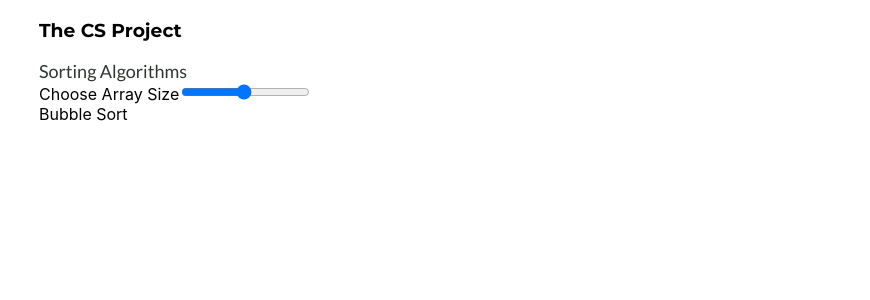
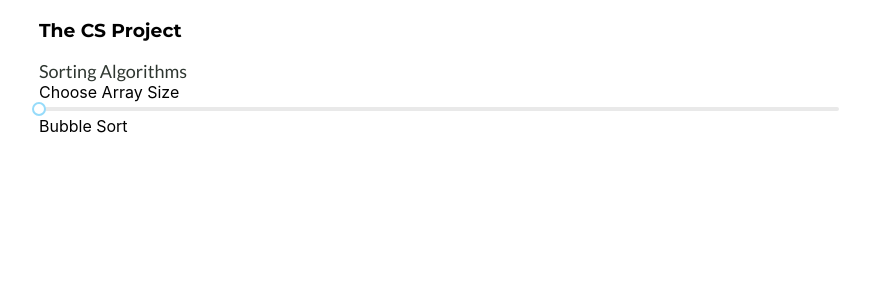
Before and after one commit to CaroMen/TheCSProject, a React (Create React App) app: page /bubble-sort in a window 1280 px wide. Shown: the top 300 px of the page, without its empty margins (201-1071 px from the left). Built offline with nearby package versions, Linux system fonts and the light colour scheme.

Commit message:
testing slider for arrays to let user choose size of array for visualizers

```diff
--- a/package.json
+++ b/package.json
@@ -7,6 +7,7 @@
     "@testing-library/jest-dom": "^5.11.4",
     "@testing-library/react": "^11.1.0",
     "@testing-library/user-event": "^12.1.10",
+    "rc-slider": "^9.7.2",
     "react": "^17.0.1",
     "react-accessible-accordion": "^3.3.4",
     "react-dom": "^17.0.1",
--- a/src/App.js
+++ b/src/App.js
@@ -8,7 +8,7 @@ function App() {
     <BrowserRouter>
       <NavBar />
       <Switch>
-        <Route to={`/bubble-sort`}>
+        <Route exact path="/bubble-sort">
           <BubbleVis />
         </Route>
       </Switch>
--- a/src/components/OptionsSelector/BubbleVis.js
+++ b/src/components/OptionsSelector/BubbleVis.js
@@ -1,6 +1,9 @@
 import React, { useState } from 'react';
 import { bubbleSort } from "../Algorithms/BubbleSort"
 import { animator } from '../../animator';
+import Slider from 'rc-slider';
+import 'rc-slider/assets/index.css';
+
 
 const BubbleVis = () => {
     const [arr, setArr] = useState([]);
@@ -18,17 +21,24 @@ const BubbleVis = () => {
         <div>
             <div className="select-size">
                 <label>Choose Array Size</label>
-                <input
-                    type="range"
-                    min="5"
-                    high="80"
-                    step="2"
-                ></input>
+                <Slider
+                    onChange={(val) => {
+
+                        console.log('val', val)
+                        setArr(val);
+                    }}
+                    value={5}
+                    min={5}
+                    high={80}
+                ></Slider>
             </div>
             <div>
-                {arr.map((val, i) => (
-                    <div></div>
-                ))}
+                {console.log('arr', arr)}
+                {/* {arr.map((val, i) => (
+                    <div>
+                        {console.log('butthole', val)}
+                    </div>
+                ))} */}
             </div>
             <div onClick={(e) => bubbleSorter(e)}>Bubble Sort</div>
         </div>
```
Also changed, not shown: 1 other file (tests, documents, lock files or other folders).
